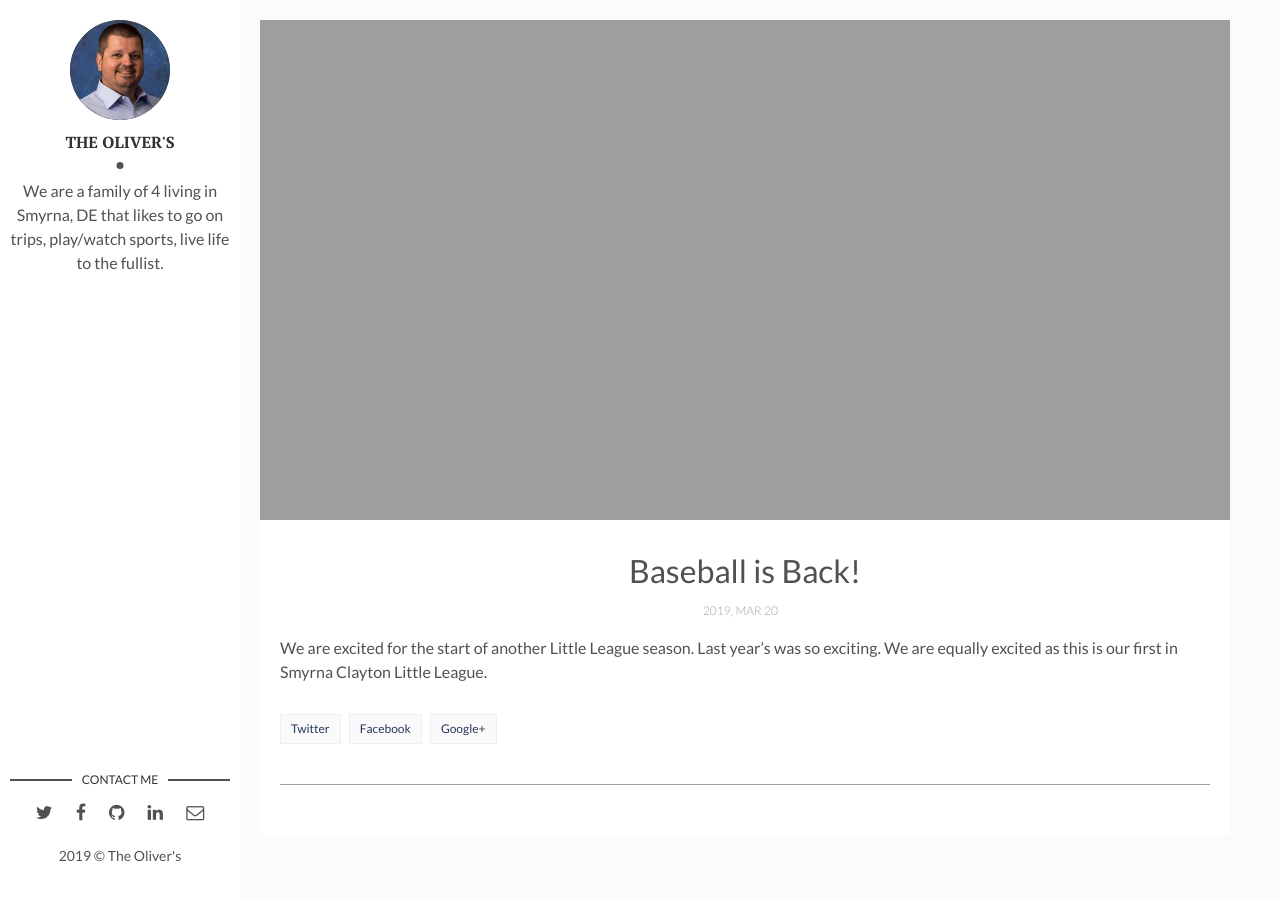
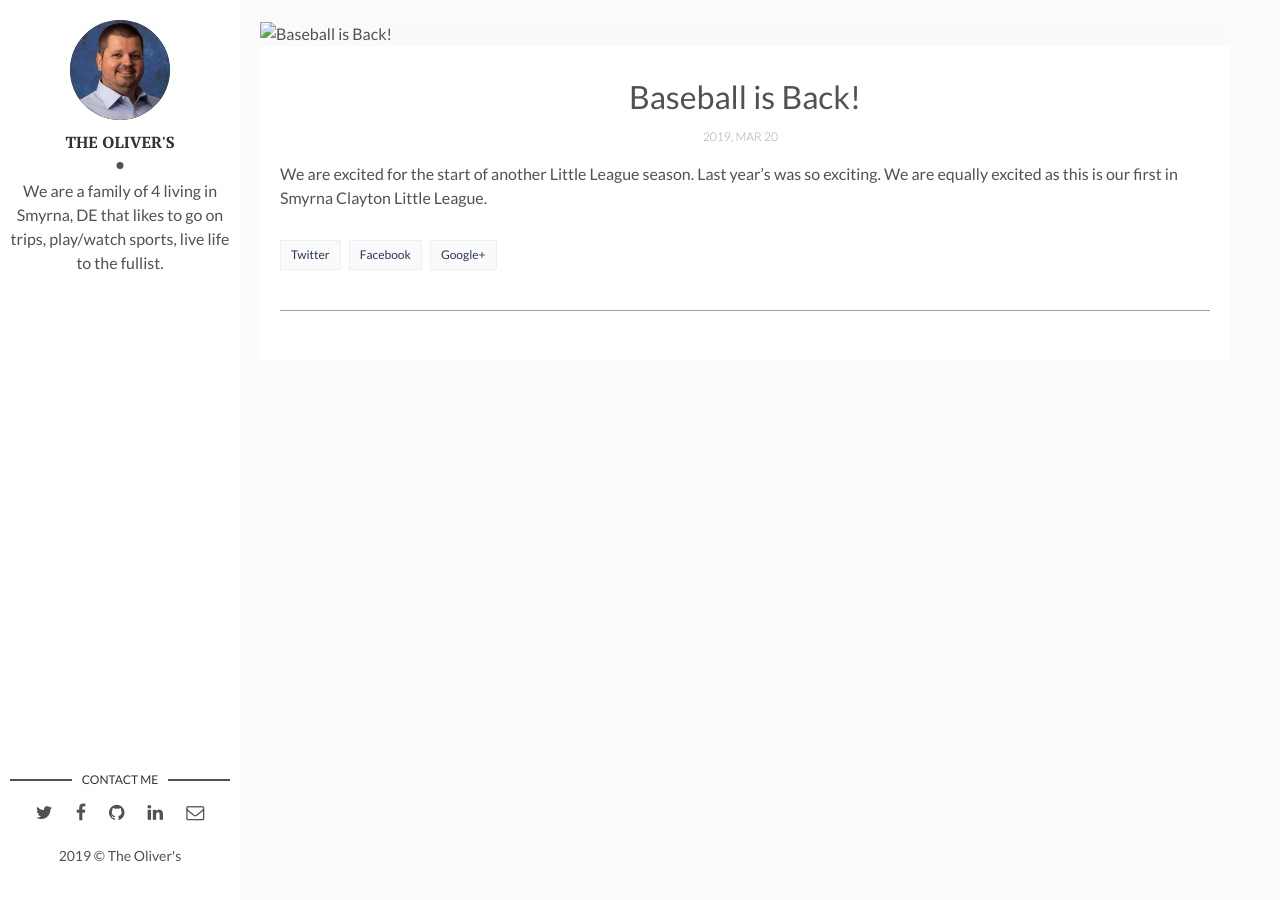
Before and after one commit to joliver3/joliver3.github.io, a Jekyll site: the page built from _posts/2019-03-19-baseball-is-back.markdown, in a window 1280 px wide. Built offline with Jekyll 4.4.1, drawn with Linux system fonts in a browser that asks for light colours.

Commit message:
Update post.html

```diff
--- a/_layouts/post.html
+++ b/_layouts/post.html
@@ -6,7 +6,7 @@ layout: main
     {% if page.img %}
     <div class="page-cover-image">
       <figure>
-        <img class="page-image" src={{ append : page.img}} alt="{{page.title}}">
+        <img class="page-image" alt="{{page.title}}">
         {% if page.fig-caption %}
           <figcaption>{{page.fig-caption}}</figcaption>
         {% endif %}
```
